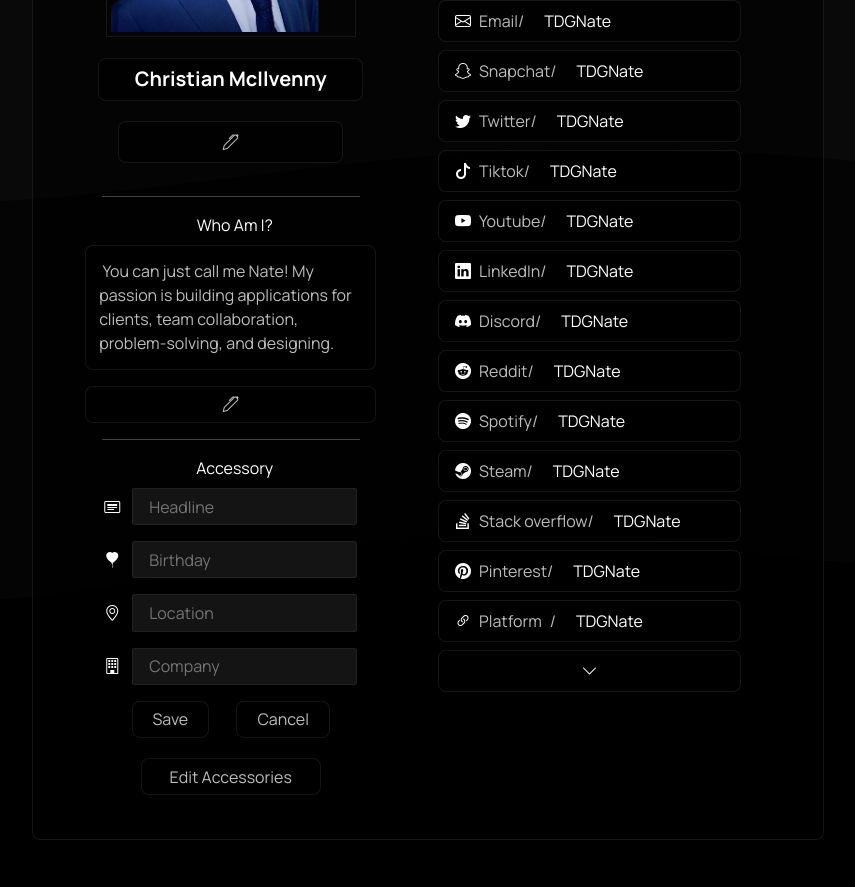
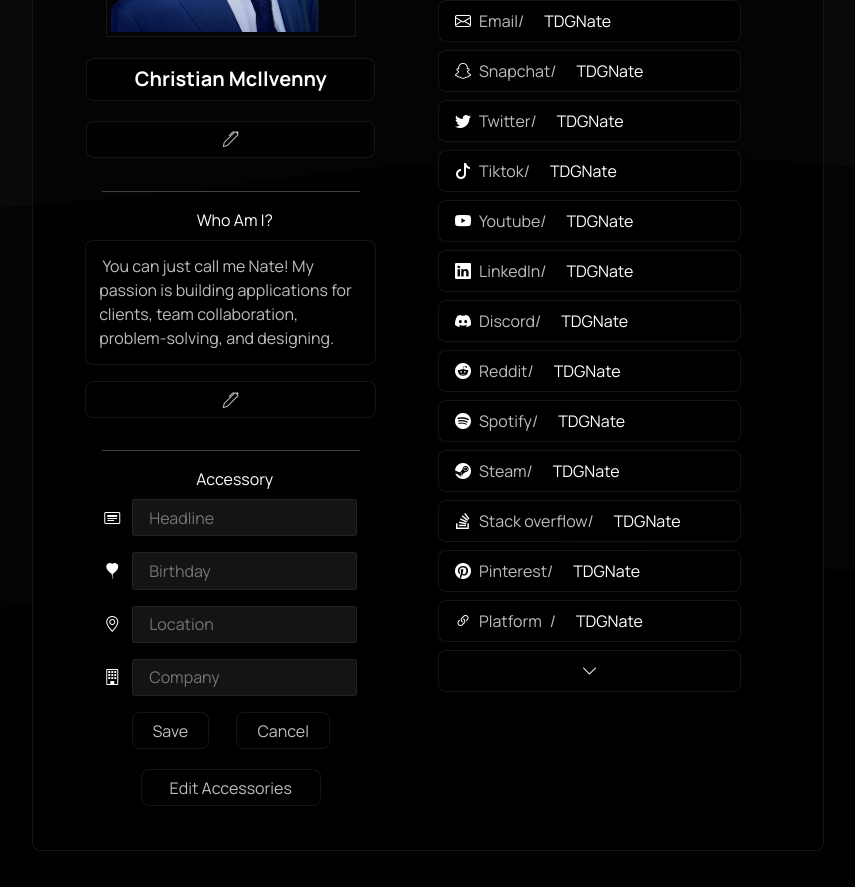
Before and after one commit to TDG-Org/Statue-Status, a React (Create React App) app in the folder client/: page /profile in a window 1280 px wide. Shown: the part 1100-1987 px from the top of the page, without its empty margins (422-1277 px from the left). Built offline with nearby package versions, Linux system fonts and the light colour scheme.

Commit message:
set up state with about statue section

```diff
--- a/client/src/components/Statue/Profile Statue/ProfileStatue.jsx
+++ b/client/src/components/Statue/Profile Statue/ProfileStatue.jsx
@@ -32,7 +32,6 @@ const ProfileStatue = () => {
 
   // Update the input text
   function updateStatueName(e) {
-    console.log(statueNameCurrent);
     setEditStatueName(statueNameCurrent);
   }
 
--- a/client/src/components/Statue/Profile Statue/ProfileStatueAbout.jsx
+++ b/client/src/components/Statue/Profile Statue/ProfileStatueAbout.jsx
@@ -23,7 +23,6 @@ const ProfileStatueAbout = () => {
 
   // Update the input text
   function updateStatueAbout(e) {
-    console.log(statueAboutCurrent);
     setEditStatueAbout(statueAboutCurrent);
   }
 
@@ -36,7 +35,7 @@ const ProfileStatueAbout = () => {
 
   // Update the display
   function displayStatueAbout() {
-    document.querySelector(".statue-About").value = editStatueAbout;
+    document.querySelector(".statue-about").value = editStatueAbout;
   }
 
   return (
@@ -49,10 +48,44 @@ const ProfileStatueAbout = () => {
         ref={statueAboutRef}
         onChange={handleStatueAboutInputChange}
       >
-    </textarea>
-    <button className="statue-about-edit">
+      </textarea>
+
+    {/* Edit button  */}
+      <button
+        className={`statue-about-edit ${editStatueAboutActive ? "hide" : ""}`}
+        onClick={handleToggleStatueAbout}
+      >
       <i className="bi bi-pen"></i>
-    </button>
+      </button>
+
+
+    {/* The Save and Cancel Buttons  */}
+    <div className="statue-about-edit-btns">
+
+      {/* Save button  */}
+      <button
+        className={`statue-about-save ${editStatueAboutActive ? "" : "hide"}`}
+        onClick={(e) => {
+          updateStatueAbout();
+          handleToggleStatueAbout();
+        }}
+      >
+        Save
+      </button>
+
+      {/* Cancel button  */}
+      <button
+        className={`statue-about-save ${editStatueAboutActive ? "" : "hide"}`}
+        onClick={() => {
+          handleToggleStatueAbout();
+          displayStatueAbout();
+        }
+        }
+      >
+        Cancel
+      </button>
+
+    </div>
   </div>
   );
 };
--- a/client/src/sass/components/ProfileStatue.scss
+++ b/client/src/sass/components/ProfileStatue.scss
@@ -2,11 +2,6 @@
 
 // SCSS Variables
 @import "../variables.scss";
-
-.statue-name-sect .active {
-  display: none;
-  border: 1px solid white !important;
-}
 
 .statue-sect {
   width: 100%;
@@ -77,14 +72,14 @@
         // Statue Name
       .statue-name-sect {
         gap: 1rem;
-        width: 100%;
+        width: 90%;
         display: flex;
-        // flex-wrap: nowrap;
         flex-direction: column;
         align-items: center;
         justify-content: center;
         border: 1px solid transparent;
         .statue-name {
+          width: 100%;
           padding: .35rem;
           font-weight: bold;
           color: $light-clr;
@@ -99,40 +94,10 @@
             border: 1px solid;
           }
         }
-        .statue-name-edit, .statue-name-save {
-          width: 80%;
-          max-width: 225px;
-          min-width: 50px;
-          color: $mid-light-clr;
-          border-radius: 8px;
-          text-align: center;
-          padding: .5rem .35rem;
-          justify-content: center;
-          background: $mid-dark-clr;
-          border: 1px solid $low-dark-clr;
-          // margin: 1.25rem 0 .75rem 0 !important;
-          i {
-            color: $mid-light-clr;
-          }
-          &:hover {
-            color: $light-clr;
-            border: 1px solid $accent-clr;
-            background: $low-dark-clr;
-            color: $light-clr;
-            i {
-              color: $light-clr;
-            }
-          }
-        }
-
-        // Edit Statue Name Buttons
-        .statue-name-edit-btns {
-          gap: 1rem;
+        .statue-name-edit {
           width: 100%;
-          display: flex;
-          flex-direction: row;
-          justify-content: space-evenly;
-
+          max-width: unset;
+          padding: .35rem;
         }
       }
 
@@ -237,7 +202,6 @@
               border: 1px solid $accent-clr;
             }
           }
-
         }
 
         // Edit Button
@@ -273,7 +237,44 @@
       }
     }
 
-    // Second Section For Statue
+    // Accessory Buttons
+
+    // Edit Statue Name Buttons
+    .statue-name-edit-btns, .statue-about-edit-btns {
+    gap: 1rem;
+    width: 100%;
+    display: flex;
+    flex-direction: row;
+    justify-content: space-evenly;
+  }
+
+    .statue-name-edit, .statue-name-save, .statue-about-save {
+      width: 80%;
+      max-width: 225px;
+      min-width: 50px;
+      color: $mid-light-clr;
+      border-radius: 8px;
+      text-align: center;
+      padding: .5rem .35rem;
+      justify-content: center;
+      background: $mid-dark-clr;
+      border: 1px solid $low-dark-clr;
+      i {
+        color: $mid-light-clr;
+      }
+      &:hover {
+        color: $light-clr;
+        border: 1px solid $accent-clr;
+        background: $low-dark-clr;
+        color: $light-clr;
+        i {
+          color: $light-clr;
+        }
+      }
+    }
+
+    // ------ Second Section For Statue ------
+
     .secondary-sect {
       width: 55%;
       h4 {
```
